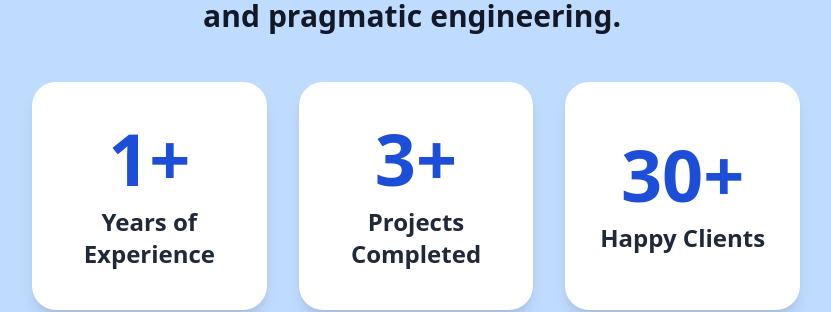
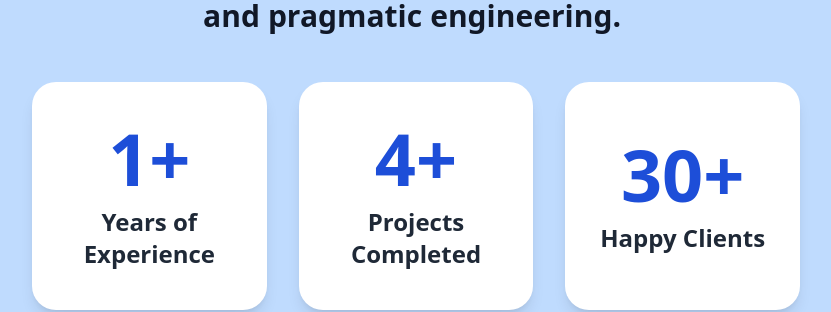
Before and after one commit to Lorna56/my-portifolio, a React (Vite) app: page / in a window 1280 px wide. Shown: the part 1255-1567 px from the top of the page, without its empty margins (224-1055 px from the left). Built offline with nearby package versions, Linux system fonts and the light colour scheme.

Commit message:
Added a new project

```diff
--- a/src/components/About.jsx
+++ b/src/components/About.jsx
@@ -59,7 +59,7 @@ export default function About() {
 
   const stats = [
     { label: "Years of Experience", value: 1 },
-    { label: "Projects Completed", value: 3 },
+    { label: "Projects Completed", value: 4 },
     { label: "Happy Clients", value: 30 },
   ];
 
--- a/src/components/Projects.jsx
+++ b/src/components/Projects.jsx
@@ -14,6 +14,7 @@ import {
 import ONIMSPhoto from "../assets/ONIMS.jpg"; // ONIMS screenshot
 import CalculatorPhoto from "../assets/Calculator.png"; // Calculator screenshot
 import ToDoPhoto from "../assets/To-do.png"; // To-Do App screenshot
+import QuizPhoto from "../assets/quiz.png"; // Quiz App screenshot
 
 const AnimatedText = ({ text, delayOffset = 0 }) => {
   const words = text.split(" ");
@@ -64,6 +65,14 @@ export default function Projects() {
       demoLink: "https://Lorna56.github.io/to-do-list-app",
       img: ToDoPhoto,
     },
+    {
+  title: "Mini Quiz Game",
+  desc: "An interactive quiz game with 20 fun questions, a timer, and confetti celebration for high scores. Built for a responsive and engaging user experience.",
+  tech: "HTML · CSS · JavaScript",
+  demoLink: " https://lorna56.github.io/mini-quiz-game/",
+  img: QuizPhoto, // make sure you import the quiz screenshot as QuizPhoto
+},
+
   ];
 
   const skills = [
```
Also changed, not shown: src/assets/quiz.png (added).
